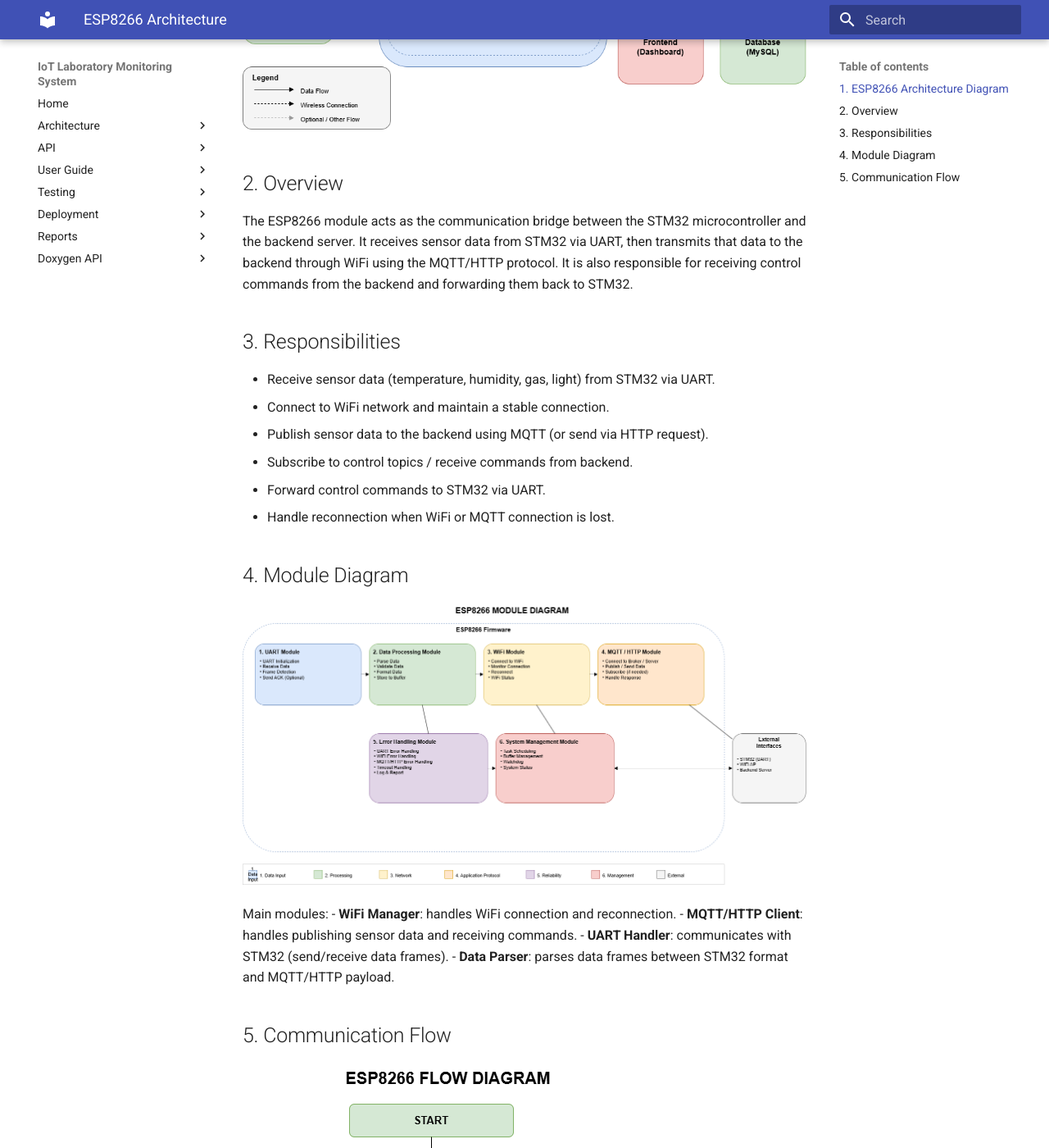
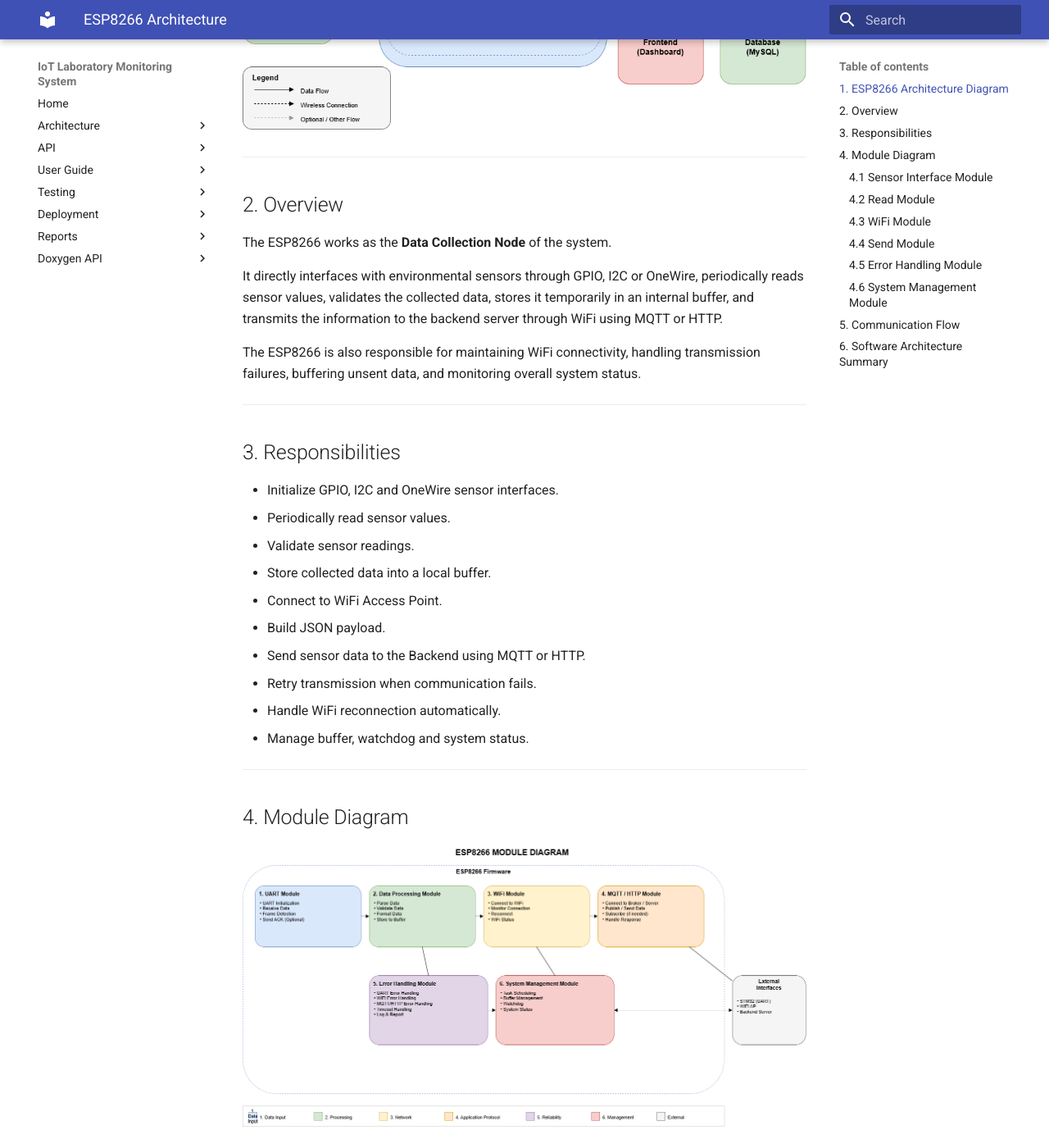
Before and after one commit to jostran1406/Phase_2_Group_11, an MkDocs documentation site: the page built from docs/architecture/esp8266.md, in a window 1280 px wide and 1400 px high, scrolled down 487 px. Shown: the whole window at 82% size. Built offline with MkDocs 1.6.1 and Material for MkDocs 9.7.7, drawn with Linux system fonts in a browser that asks for light colours; some of the changed text lies outside the part shown.

Commit message:
docs: add ESP8266 architecture and flow diagrams

````diff
--- a/docs/architecture/esp8266.md
+++ b/docs/architecture/esp8266.md
@@ -2,43 +2,162 @@
 
 ## 1. ESP8266 Architecture Diagram
 
-The following diagram illustrates the architecture of the ESP8266 module
-within the IoT Laboratory Monitoring and Control System.
+The following diagram illustrates the software architecture of the ESP8266 Data Collection Node used in the IoT Laboratory Monitoring System.
 
 ![ESP8266 Architecture](esp8266-architecture.png)
 
+---
+
 ## 2. Overview
 
-The ESP8266 module acts as the communication bridge between the STM32
-microcontroller and the backend server. It receives sensor data from
-STM32 via UART, then transmits that data to the backend through WiFi
-using the MQTT/HTTP protocol. It is also responsible for receiving
-control commands from the backend and forwarding them back to STM32.
+The ESP8266 works as the **Data Collection Node** of the system.
+
+It directly interfaces with environmental sensors through GPIO, I2C or OneWire, periodically reads sensor values, validates the collected data, stores it temporarily in an internal buffer, and transmits the information to the backend server through WiFi using MQTT or HTTP.
+
+The ESP8266 is also responsible for maintaining WiFi connectivity, handling transmission failures, buffering unsent data, and monitoring overall system status.
+
+---
 
 ## 3. Responsibilities
 
-- Receive sensor data (temperature, humidity, gas, light) from STM32 via UART.
-- Connect to WiFi network and maintain a stable connection.
-- Publish sensor data to the backend using MQTT (or send via HTTP request).
-- Subscribe to control topics / receive commands from backend.
-- Forward control commands to STM32 via UART.
-- Handle reconnection when WiFi or MQTT connection is lost.
+- Initialize GPIO, I2C and OneWire sensor interfaces.
+- Periodically read sensor values.
+- Validate sensor readings.
+- Store collected data into a local buffer.
+- Connect to WiFi Access Point.
+- Build JSON payload.
+- Send sensor data to the Backend using MQTT or HTTP.
+- Retry transmission when communication fails.
+- Handle WiFi reconnection automatically.
+- Manage buffer, watchdog and system status.
+
+---
 
 ## 4. Module Diagram
 
 ![ESP8266 Module](esp8266-module.png)
 
-Main modules:
-- **WiFi Manager**: handles WiFi connection and reconnection.
-- **MQTT/HTTP Client**: handles publishing sensor data and receiving commands.
-- **UART Handler**: communicates with STM32 (send/receive data frames).
-- **Data Parser**: parses data frames between STM32 format and MQTT/HTTP payload.
+The ESP8266 software is divided into six functional modules.
+
+### 4.1 Sensor Interface Module
+
+**Responsibilities**
+
+- GPIO initialization
+- I2C initialization
+- OneWire initialization
+- Sensor sampling
+- Timing control
+
+---
+
+### 4.2 Read Module
+
+Responsible for acquiring sensor data.
+
+**Functions**
+
+```c
+esp_read_temperature()
+esp_read_humidity()
+esp_read_light()
+```
+
+This module validates sensor readings before storing them into the internal buffer.
+
+---
+
+### 4.3 WiFi Module
+
+**Responsibilities**
+
+- Connect to WiFi
+- Monitor WiFi connection
+- Automatic reconnection
+- WiFi status management
+
+---
+
+### 4.4 Send Module
+
+Responsible for transmitting buffered data to the backend server.
+
+**Functions**
+
+```c
+esp_build_payload()
+esp_send_temperature()
+esp_send_humidity()
+esp_send_light()
+```
+
+The module converts sensor readings into JSON format before sending them through MQTT or HTTP.
+
+---
+
+### 4.5 Error Handling Module
+
+**Responsibilities**
+
+- Sensor read error handling
+- WiFi error handling
+- MQTT/HTTP communication error handling
+- Timeout handling
+- Logging and reporting
+- Retry mechanism
+
+---
+
+### 4.6 System Management Module
+
+**Responsibilities**
+
+- Task scheduling
+- Buffer management
+- Watchdog monitoring
+- System status management
+
+---
 
 ## 5. Communication Flow
 
 ![ESP8266 Flow](esp8266-flow.png)
 
-1. STM32 sends sensor data to ESP8266 via UART.
-2. ESP8266 parses the data and publishes it to the backend via MQTT/HTTP.
-3. Backend sends control commands to ESP8266 via MQTT/HTTP.
-4. ESP8266 parses the command and forwards it to STM32 via UART.
+The ESP8266 executes the following workflow:
+
+1. Initialize the ESP8266 SDK, GPIO, timers and required peripherals.
+2. Initialize the sensor interfaces (GPIO, I2C or OneWire).
+3. Connect to the configured WiFi network.
+4. If WiFi connection fails, retry until the connection is successfully established.
+5. Read sensor values using:
+   - `esp_read_temperature()`
+   - `esp_read_humidity()`
+   - `esp_read_light()`
+6. Validate the collected data.
+7. Store valid data into the internal buffer.
+8. Connect to the backend server using MQTT or HTTP.
+9. Build a JSON payload using `esp_build_payload()`.
+10. Send sensor data using:
+    - `esp_send_temperature()`
+    - `esp_send_humidity()`
+    - `esp_send_light()`
+11. If transmission fails:
+    - Keep the data in the buffer.
+    - Retry the transmission later.
+12. If transmission succeeds:
+    - Clear the transmitted data from the buffer.
+    - Wait until the next sampling period.
+13. Repeat the entire process continuously.
+
+---
+
+## 6. Software Architecture Summary
+
+| Module | Main Responsibility |
+|---------|---------------------|
+| Sensor Interface | Initialize and communicate with GPIO/I2C/OneWire sensors |
+| Read Module | Read, validate and buffer sensor data |
+| WiFi Module | Manage WiFi connection and reconnection |
+| Send Module | Build JSON payload and transmit data via MQTT/HTTP |
+| Error Handling Module | Handle communication, sensor and timeout errors |
+| System Management Module | Manage scheduling, watchdog, buffer and overall system status |
````
